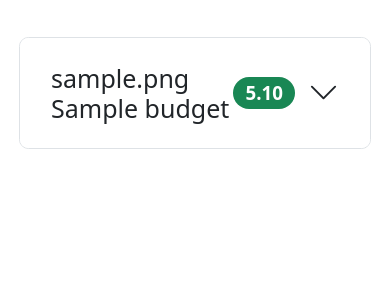
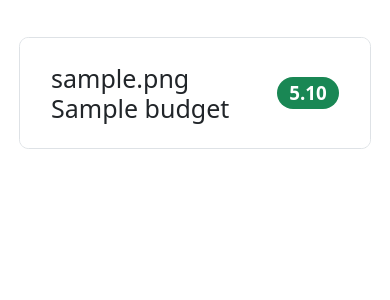
Before and after one commit to rhollencamp/budginator, a Django app: page / in a window 390 px wide. Shown: the part 88-388 px from the top of the page. Run offline with Django 4.2, Linux system fonts and the light colour scheme; a user stored in the database is signed in; tables that the repository leaves empty hold one stand-in row (values such as "Sample post").

Commit message:
optimize home budet display
hide the accordion open/closed glyph; this gives us more room for
budget names before wrapping on mobile

```diff
--- a/budginator/templates/budginator/index.html
+++ b/budginator/templates/budginator/index.html
@@ -8,7 +8,7 @@
           <span class="w-100">{{ budget.icon }} {{ budget.name }}</span>
 {% if budget.amount != 0 %}
 {% with budget_available=available|dictitem:budget.name %}
-          <span class="me-2 badge rounded-pill text-bg-{% if budget_available > 0 %}success{% else %}danger{% endif %}">
+          <span class="badge rounded-pill text-bg-{% if budget_available > 0 %}success{% else %}danger{% endif %}">
             {{ budget_available | amount }}
           </span>
 {% endwith %}
--- a/budginator/templates/budginator/layout.html
+++ b/budginator/templates/budginator/layout.html
@@ -15,6 +15,13 @@
     <link rel="mask-icon" href="/safari-pinned-tab.svg" color="#5bbad5">
     <meta name="msapplication-TileColor" content="#da532c">
     <meta name="theme-color" content="#ffffff">
+
+    <style>
+      div#budgets .accordion-button::after {
+        width: 0;
+        height: 0;
+      }
+    </style>
   </head>
 
   <body class="pb-3">
```
